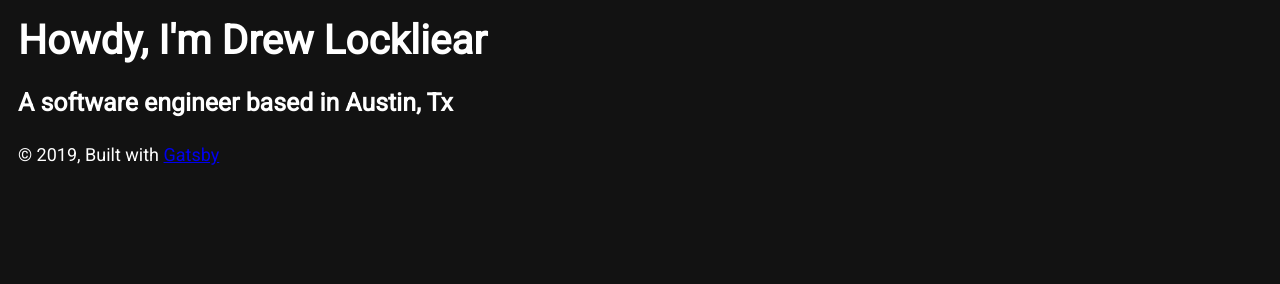
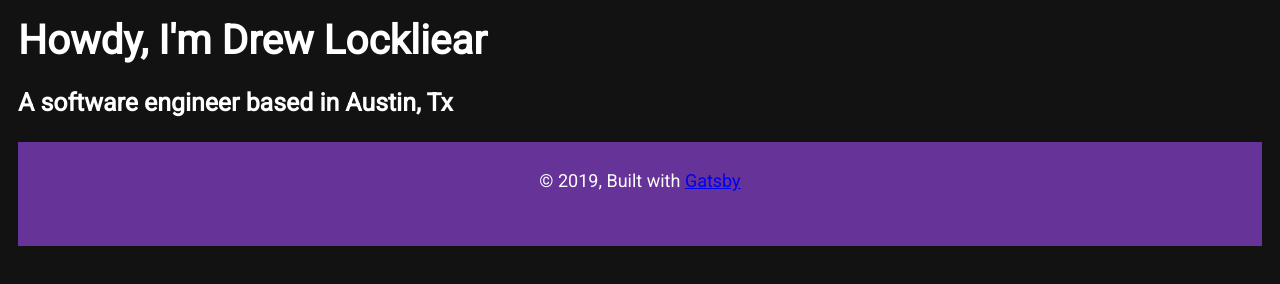
Before and after one commit to dlocklie/dlockliear.com, a Gatsby site: page / in a window 1280 px wide. Built offline with nearby package versions, Linux system fonts and the light colour scheme; Gatsby itself is replaced by a stand-in of ours.

Commit message:
Created footer directory and footer stylesheet

```diff
--- /dev/null
+++ b/src/components/footer/footer.css
@@ -0,0 +1,4 @@
+.copyright-year {
+  color: #ffffff;
+  text-align: center;
+}
--- /dev/null
+++ b/src/components/footer/footer.js
@@ -0,0 +1,28 @@
+import { Link } from "gatsby"
+import PropTypes from "prop-types"
+import React from "react"
+import "./footer.css";
+
+const Footer = () => (
+  <footer
+    style={{
+      background: `rebeccapurple`,
+      marginBottom: `1.45rem`,
+    }}
+  >
+    <div
+      style={{
+        margin: `0 auto`,
+        padding: `1.45rem 1.0875rem`,
+      }}
+    >
+      <p className="copyright-year">
+        © {new Date().getFullYear()}, Built with
+            {` `}
+            <a href="https://www.gatsbyjs.org">Gatsby</a>
+      </p>
+    </div>
+  </footer>
+)
+
+export default Footer
--- a/src/components/layout.js
+++ b/src/components/layout.js
@@ -10,6 +10,7 @@ import PropTypes from "prop-types"
 import { useStaticQuery, graphql } from "gatsby"
 
 // import Header from "./header"
+import Footer from "./footer/footer"
 import "./layout.css"
 
 const Layout = ({ children }) => {
@@ -32,11 +33,13 @@ const Layout = ({ children }) => {
         }}
       >
         <main>{children}</main>
-        <footer>
+        <Footer/>
+        {/* <footer>
+          <Footer/>
           © {new Date().getFullYear()}, Built with
           {` `}
           <a href="https://www.gatsbyjs.org">Gatsby</a>
-        </footer>
+        </footer> */}
       </div>
     </>
   )
```
Also changed, not shown: src/components/footer.js (deleted, +0 -42 lines).
